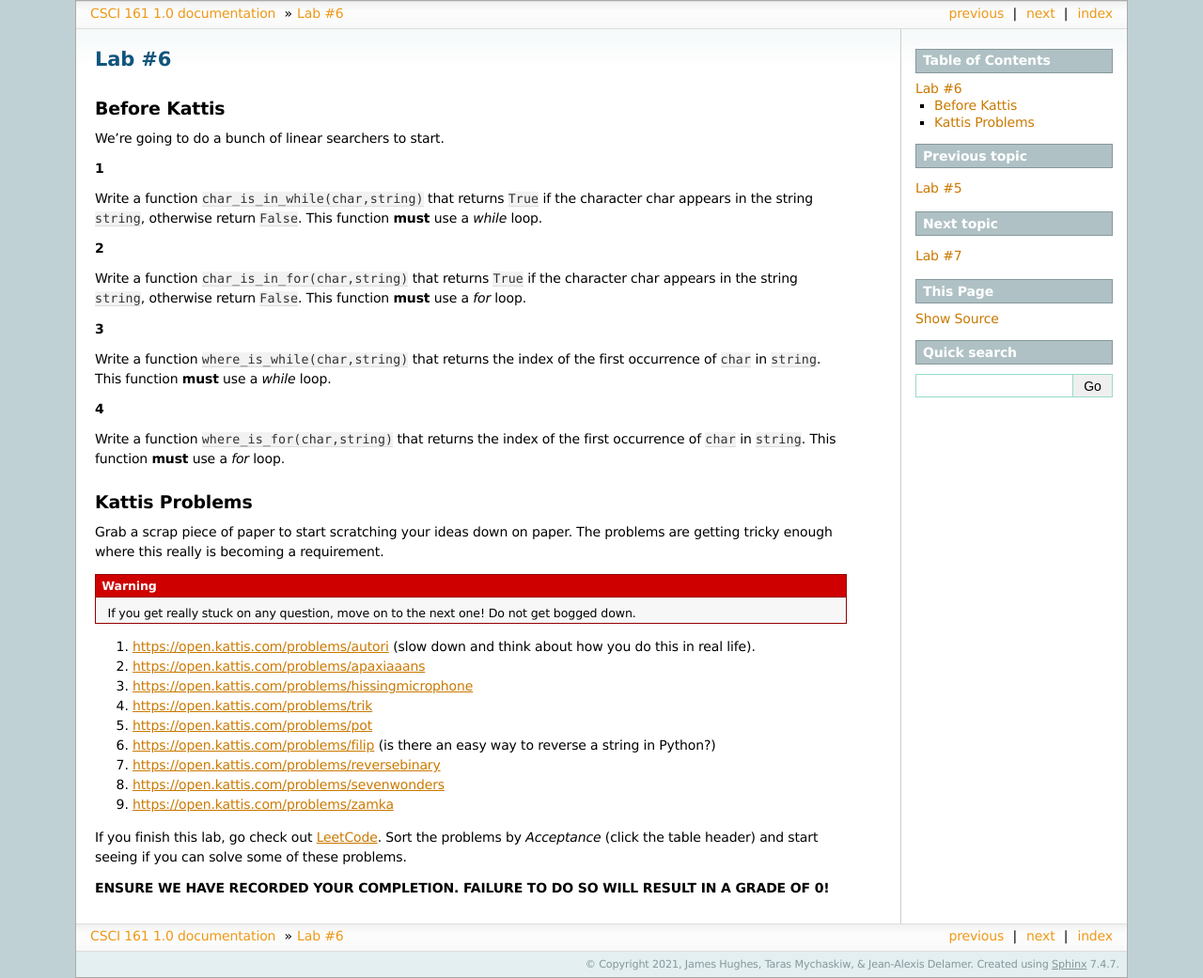
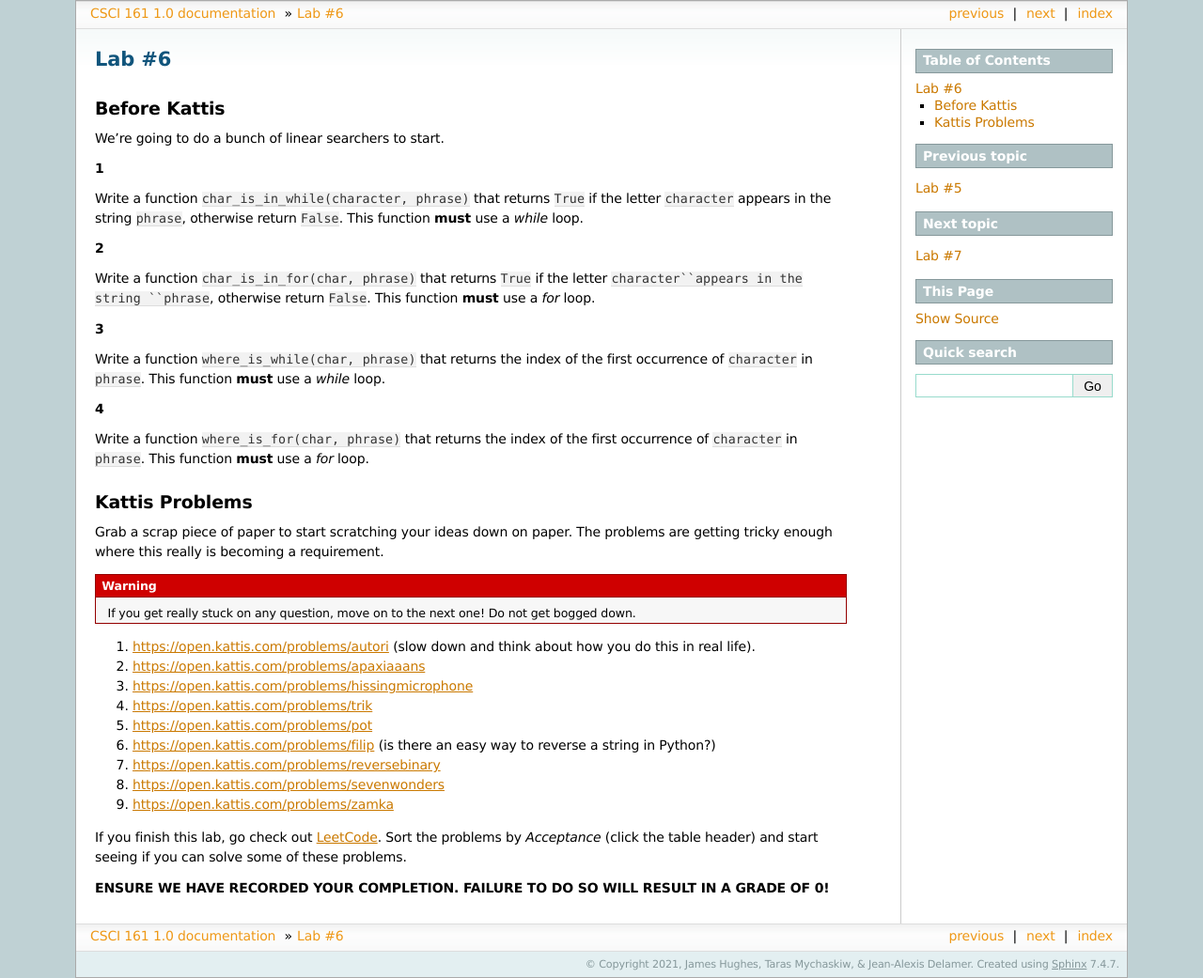
Before and after one commit to jameshughes89/cs101, a Sphinx documentation site: the page built from source/lab6.rst, in a window 1280 px wide. Shown: the whole page at 94% size. Built offline with Sphinx 7.4.7, drawn with Linux system fonts in a browser that asks for light colours.

Commit message:
Rename params and add space (#83)

```diff
--- a/source/lab6.rst
+++ b/source/lab6.rst
@@ -9,20 +9,20 @@ We're going to do a bunch of linear searchers to start.
 
 **1**
 
-Write a function ``char_is_in_while(char,string)`` that returns ``True`` if the character char appears in the string ``string``, otherwise return ``False``. This function **must** use a *while* loop.
+Write a function ``char_is_in_while(character, phrase)`` that returns ``True`` if the letter ``character`` appears in the string ``phrase``, otherwise return ``False``. This function **must** use a *while* loop.
 
 **2**
 
-Write a function ``char_is_in_for(char,string)`` that returns ``True`` if the character char appears in the string ``string``, otherwise return ``False``. This function **must** use a *for* loop.
+Write a function ``char_is_in_for(char, phrase)`` that returns ``True`` if the letter ``character``appears in the string ``phrase``, otherwise return ``False``. This function **must** use a *for* loop.
 
 **3**
 
-Write a function ``where_is_while(char,string)`` that returns the index of the first occurrence of ``char`` in ``string``. This function **must** use a *while* loop.
+Write a function ``where_is_while(char, phrase)`` that returns the index of the first occurrence of ``character`` in ``phrase``. This function **must** use a *while* loop.
 
 
 **4**
 
-Write a function ``where_is_for(char,string)`` that returns the index of the first occurrence of ``char`` in ``string``. This function **must** use a *for* loop.
+Write a function ``where_is_for(char, phrase)`` that returns the index of the first occurrence of ``character`` in ``phrase``. This function **must** use a *for* loop.
 
 
 Kattis Problems
```
